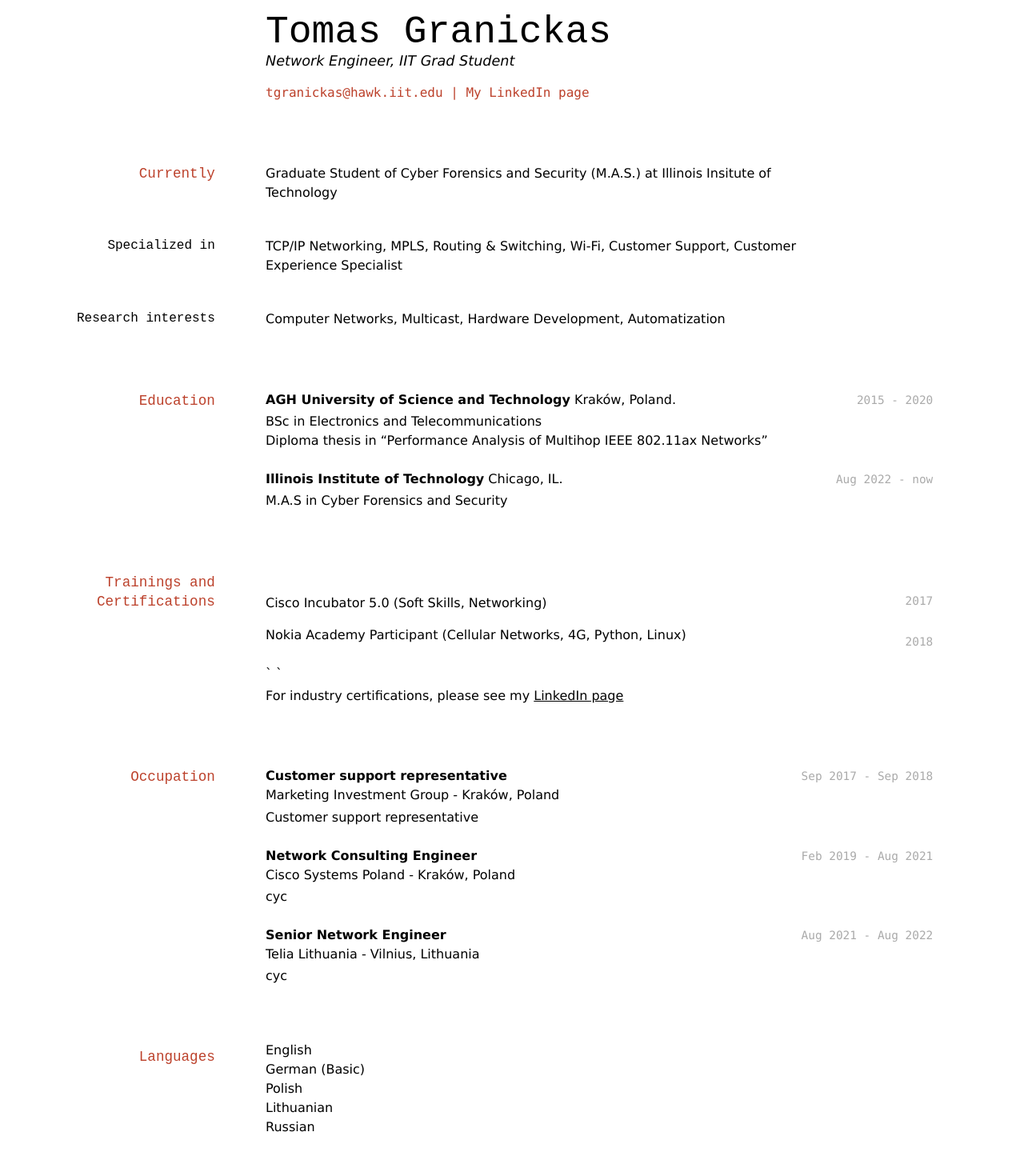
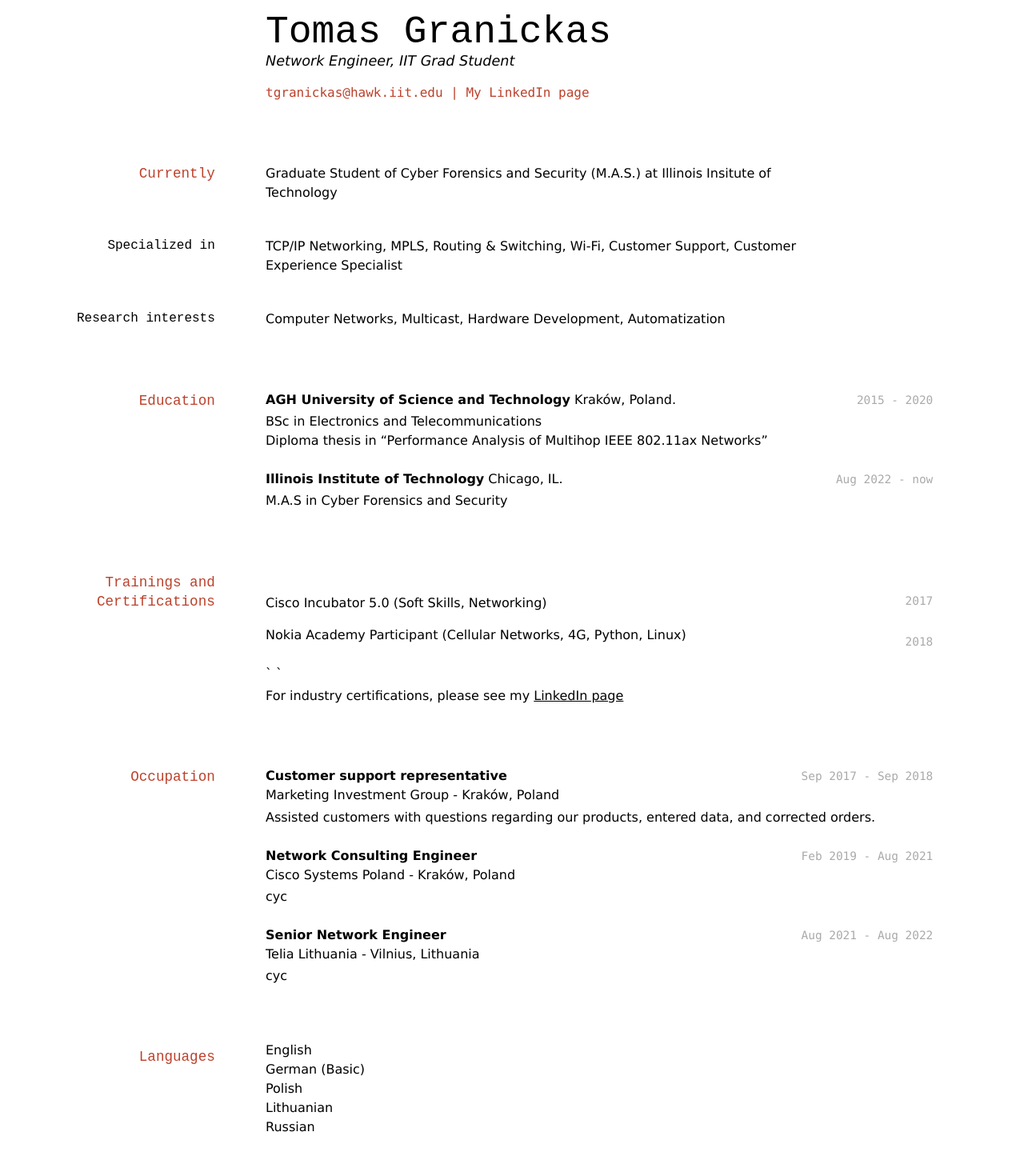
Before and after one commit to Loonzard/Loonzard.github.io, a Jekyll site: the page built from index.md, in a window 1280 px wide. Shown: the whole page at 80% size. Built offline with Jekyll 4.4.1, drawn with Linux system fonts in a browser that asks for light colours.

Commit message:
Update index.md

```diff
--- a/index.md
+++ b/index.md
@@ -77,7 +77,7 @@ __Illinois Institute of Technology__ Chicago, IL.
 __Customer support representative__
 Marketing Investment Group - Kraków, Poland
 
-- Customer support representative
+- Assisted customers with questions regarding our products, entered data, and corrected orders.
 
 `Feb 2019 - Aug 2021`
 __Network Consulting Engineer__
```
